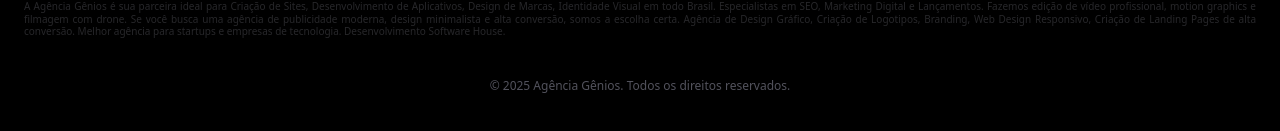
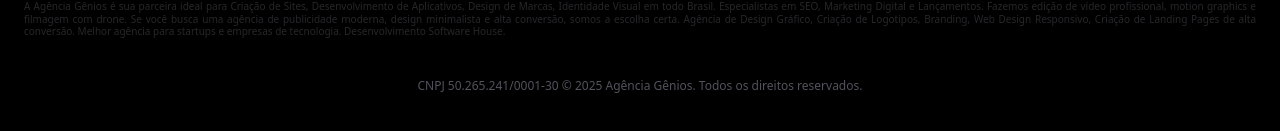
Before and after one commit to agenciagenios/genios-website, a Next.js app: page / in a window 1280 px wide. Shown: the part 4949-5080 px from the top of the page. Built offline with nearby package versions, Linux system fonts and the light colour scheme.

Commit message:
adição do CNPJ

```diff
--- a/app/components/Footer.tsx
+++ b/app/components/Footer.tsx
@@ -44,7 +44,7 @@ export default function Footer() {
         </div>
 
         <div className="text-center mt-10 text-xs text-zinc-600">
-          © {new Date().getFullYear()} Agência Gênios. Todos os direitos reservados.
+         CNPJ 50.265.241/0001-30 © {new Date().getFullYear()} Agência Gênios. Todos os direitos reservados.
         </div>
       </div>
     </footer>
--- a/app/components/Portfolio.tsx
+++ b/app/components/Portfolio.tsx
@@ -76,9 +76,11 @@ export default function Portfolio() {
                     })}
                 </div>
 
-                <div className="text-center mt-12">
-                    <button className="text-white border-b border-yellow-500 pb-1 hover:text-yellow-400 transition-colors">Ver todos os projetos</button>
-                </div>
+                <Link href="/portfolio#">
+                    <div className="text-center mt-12">
+                        <button className="text-white border-b border-yellow-500 pb-1 hover:text-yellow-400 transition-colors">Ver todos os projetos</button>
+                    </div>
+                </Link>
             </div>
         </section>
     );
```
